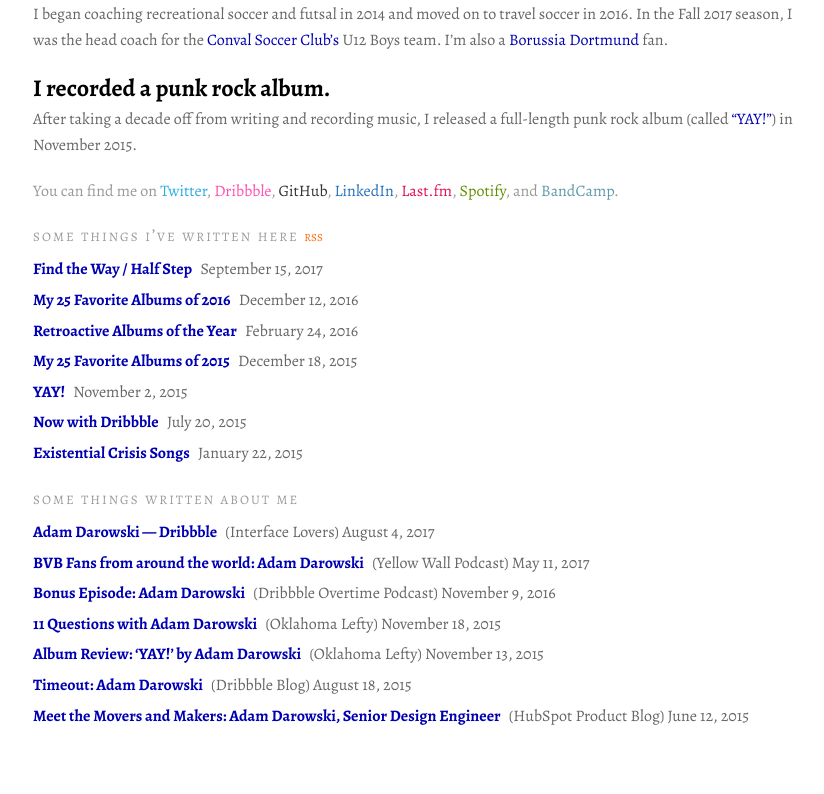
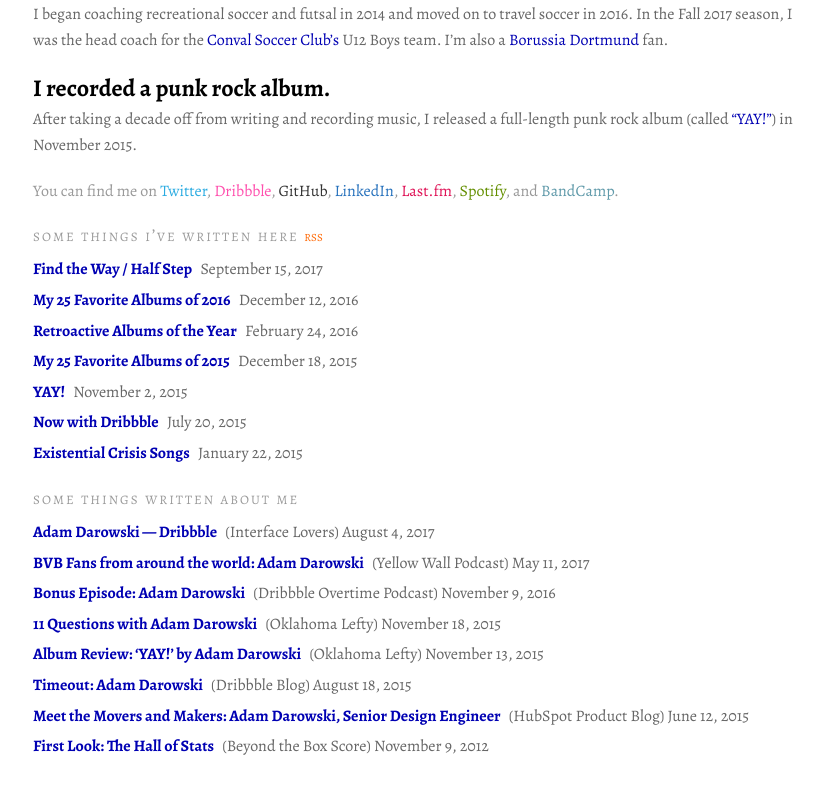
Before and after one commit to adarowski/adarowski.github.io, a Jekyll site: the page built from index.html, in a window 1280 px wide and 900 px high, scrolled down 603 px. Shown: the top 794 px of the window, without its empty margins (227-1051 px from the left). Built offline with Jekyll 4.4.1, drawn with Linux system fonts in a browser that asks for light colours.

Commit message:
Add Hall of Stats

```diff
--- a/_includes/articles.html
+++ b/_includes/articles.html
@@ -42,6 +42,10 @@
       <a href="http://product.hubspot.com/blog/meet-the-movers-and-makers-adam-darowski-senior-design-engineer">Meet the Movers and Makers: Adam Darowski, Senior Design Engineer</a>
       <span>(HubSpot Product Blog) June 12, 2015</span>
     </li>
+    <li>
+      <a href="https://www.beyondtheboxscore.com/2012/11/9/3622558/hall-of-stats-adam-darowksi-wwar-rwar-hall-of-fame">First Look: The Hall of Stats</a>
+      <span>(Beyond the Box Score) November 9, 2012</span>
+    </li>
   </ul>
 
 </section>
```
